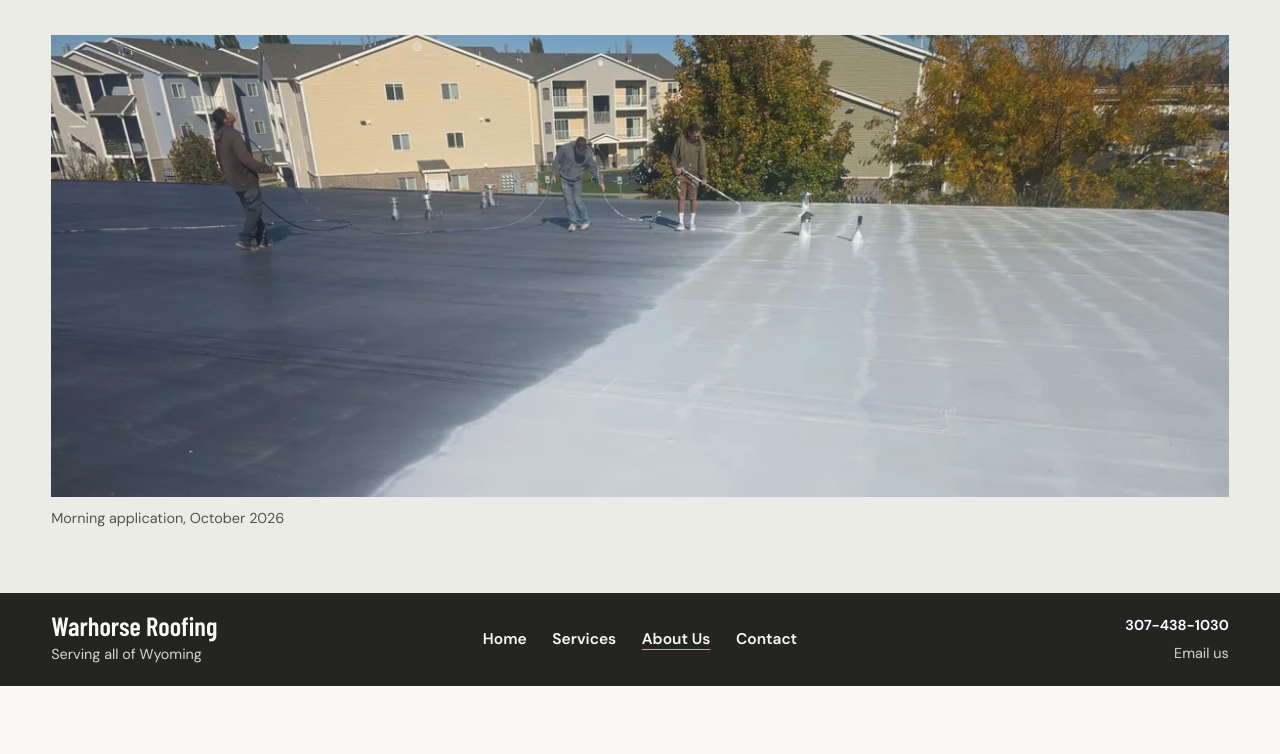
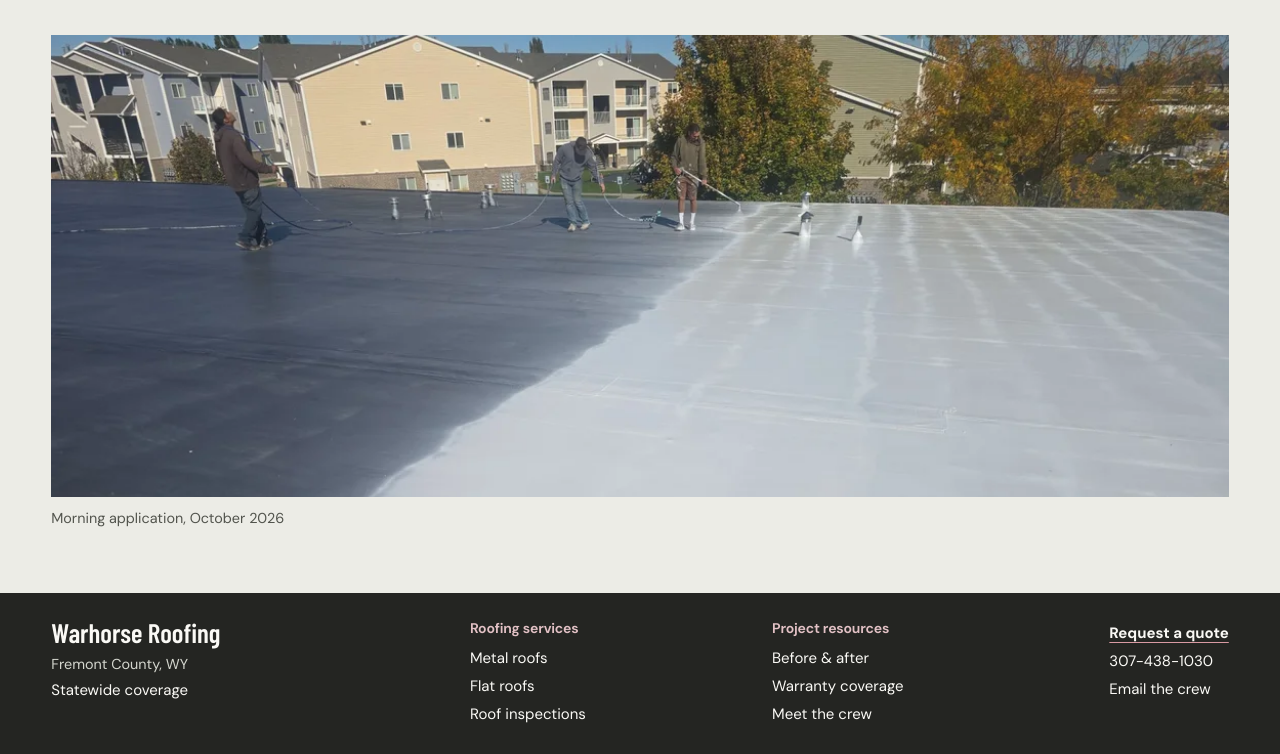
Before and after one commit to TylerWolfley/warhorse-roofing, a plain HTML site: page about/index.html in a window 1280 px wide. Shown: the part 1550-2304 px from the top of the page. Before the commit the page ends 2236 px from the top, so only its background shows below. Drawn offline with Linux system fonts and the light colour scheme.

Commit message:
Replace repeated footer navigation with roof systems, project resources, and contact shortcuts

```diff
--- a/about/index.html
+++ b/about/index.html
@@ -11,7 +11,7 @@
   <link rel="icon" href="../assets/horse-head-32.png" type="image/png" sizes="32x32">
   <link rel="apple-touch-icon" sizes="180x180" href="../assets/horse-head-touch.png">
   <link rel="preload" href="../assets/fonts/barlow-condensed-semibold.ttf" as="font" type="font/ttf" crossorigin>
-  <link rel="stylesheet" href="../styles.css?v=footer-directory">
+  <link rel="stylesheet" href="../styles.css?v=roofing-resources">
   <link rel="stylesheet" href="../assets/editorial.css?v=roofing-pages">
   <link rel="stylesheet" href="../assets/field-photos.css">
   <script src="../site-config.js" defer></script>
@@ -63,17 +63,31 @@
     <div class="wrap footer-inner">
       <div class="footer-brand">
         <a class="footer-name" href="../">Warhorse Roofing</a>
-        <p>Serving all of Wyoming</p>
+        <p>Fremont County, WY</p>
+        <a class="footer-area" href="../contact/#service-area">Statewide coverage</a>
       </div>
-      <nav class="footer-nav" aria-label="Footer navigation">
-        <a href="../">Home</a>
-        <a href="../services/">Services</a>
-        <a href="../about/" aria-current="page">About Us</a>
-        <a href="../contact/">Contact</a>
+      <nav class="footer-directory" aria-label="Roofing resources">
+        <div>
+          <h2>Roofing services</h2>
+          <ul>
+            <li><a href="../services/#metal">Metal roofs</a></li>
+            <li><a href="../services/#flat">Flat roofs</a></li>
+            <li><a href="../services/#assessment">Roof inspections</a></li>
+          </ul>
+        </div>
+        <div>
+          <h2>Project resources</h2>
+          <ul>
+            <li><a href="../#projects">Before &amp; after</a></li>
+            <li><a href="../services/#roof-questions">Warranty coverage</a></li>
+            <li><a href="../about/#company-title">Meet the crew</a></li>
+          </ul>
+        </div>
       </nav>
       <div class="footer-reach">
+        <a class="footer-quote" href="../contact/#estimate-request">Request a quote</a>
         <a class="footer-phone" href="tel:+13074381030">307-438-1030</a>
-        <a href="mailto:wade.lebeau@warhorse-roofing.com">Email us</a>
+        <a href="mailto:wade.lebeau@warhorse-roofing.com">Email the crew</a>
       </div>
     </div>
   </footer>
--- a/styles.css
+++ b/styles.css
@@ -118,37 +118,44 @@ figcaption { font-size: .88rem; color: var(--muted); line-height: 1.5; }
 .brand-footer { background: var(--ink); color: var(--paper); }
 .footer-inner {
   display: grid;
-  grid-template-columns: minmax(0, 1fr) auto minmax(0, 1fr);
-  align-items: center;
-  gap: clamp(1.25rem, 4vw, 4rem);
-  padding-block: 1.15rem;
+  grid-template-columns: minmax(11rem, 1fr) minmax(22rem, 1.6fr) auto;
+  align-items: start;
+  gap: clamp(1.2rem, 4vw, 4rem);
+  padding-block: clamp(1.15rem, 2vw, 1.75rem);
 }
-.footer-brand { display: grid; justify-items: start; gap: .2rem; }
-.footer-name { color: var(--paper); font-size: 1.65rem; text-decoration: none; }
-.footer-brand p, .footer-reach { color: #d5d7cf; font-size: .9rem; }
-.footer-nav { display: flex; flex-wrap: wrap; gap: 0 clamp(.9rem, 2vw, 2rem); }
-.footer-nav a, .footer-reach a {
+.footer-brand, .footer-reach { display: grid; justify-items: start; }
+.footer-name { display: inline-flex; align-items: center; min-height: 28px; font-size: clamp(1.55rem, 2.1vw, 2rem); text-decoration: none; }
+.footer-brand p { margin: .4rem 0 0; color: #d5d7cf; font-size: .9rem; }
+.footer-directory { display: grid; grid-template-columns: 1fr 1fr; gap: 1rem; }
+.footer-directory h2 {
+  margin: 0 0 .35rem;
+  color: #e2c1c5;
+  font: 650 .875rem/1.4 "DM Sans", sans-serif;
+}
+.footer-directory ul { list-style: none; padding: 0; margin: 0; }
+.footer-directory a, .footer-reach a, .footer-area {
   display: inline-flex; align-items: center; min-height: 28px;
-  text-decoration: none; text-underline-offset: .3em;
+  color: var(--paper); font-size: .9375rem; line-height: 1.35;
+  text-decoration: none; text-underline-offset: .25em;
 }
-.footer-nav a { min-height: 44px; font-size: .97rem; font-weight: 600; }
-.footer-nav a[aria-current], .brand-footer a:hover { text-decoration: underline; }
-.footer-nav a[aria-current] { text-decoration-color: #d99aa3; }
-.brand-footer a:hover, .footer-phone { color: white; }
-.footer-reach { display: grid; justify-items: end; justify-self: end; }
-.footer-phone { font-weight: 650; font-variant-numeric: tabular-nums; white-space: nowrap; }
+.footer-reach { justify-self: end; }
+.footer-reach .footer-quote {
+  font-weight: 700; text-decoration: underline; text-decoration-color: #d99aa3;
+}
+.footer-phone { white-space: nowrap; font-variant-numeric: tabular-nums; }
+.brand-footer a:hover { color: white; text-decoration: underline; }
 .brand-footer a:focus-visible { outline-color: #f1b4bf; }
 @media(max-width:760px) {
-  .footer-inner {
-    grid-template-columns: minmax(0,1fr) auto;
-    gap: .65rem 1rem; padding-block: .95rem .35rem;
+  .footer-inner { grid-template-columns: minmax(0, 1fr) auto; gap: .8rem 1rem; padding-block: 1.1rem; }
+  .footer-brand { grid-area: 1 / 1; }
+  .footer-brand p { margin-top: .3rem; }
+  .footer-name { font-size: clamp(1.3rem, 5.7vw, 1.55rem); }
+  .footer-reach { grid-area: 1 / 2; }
+  .footer-directory {
+    grid-column: 1 / -1; grid-template-columns: 1fr 1fr;
+    border-top: 1px solid #53564f; padding-top: .8rem;
   }
-  .footer-brand { grid-area: 1 / 1; }
-  .footer-reach { grid-area: 1 / 2; }
-  .footer-nav {
-    grid-column: 1 / -1; justify-content: space-between;
-    border-top: 1px solid #53564f; padding-top: .15rem;
-  }
+  .footer-directory a { min-height: 32px; }
 }
 @media(max-width:840px) {
   .header-inner { grid-template-columns: 1fr auto; gap: 0 .6rem; min-height: 4.4rem; }
```
Also changed, not shown: contact/index.html (+22 -8 lines), index.html (+22 -8 lines), services/index.html (+22 -8 lines).
